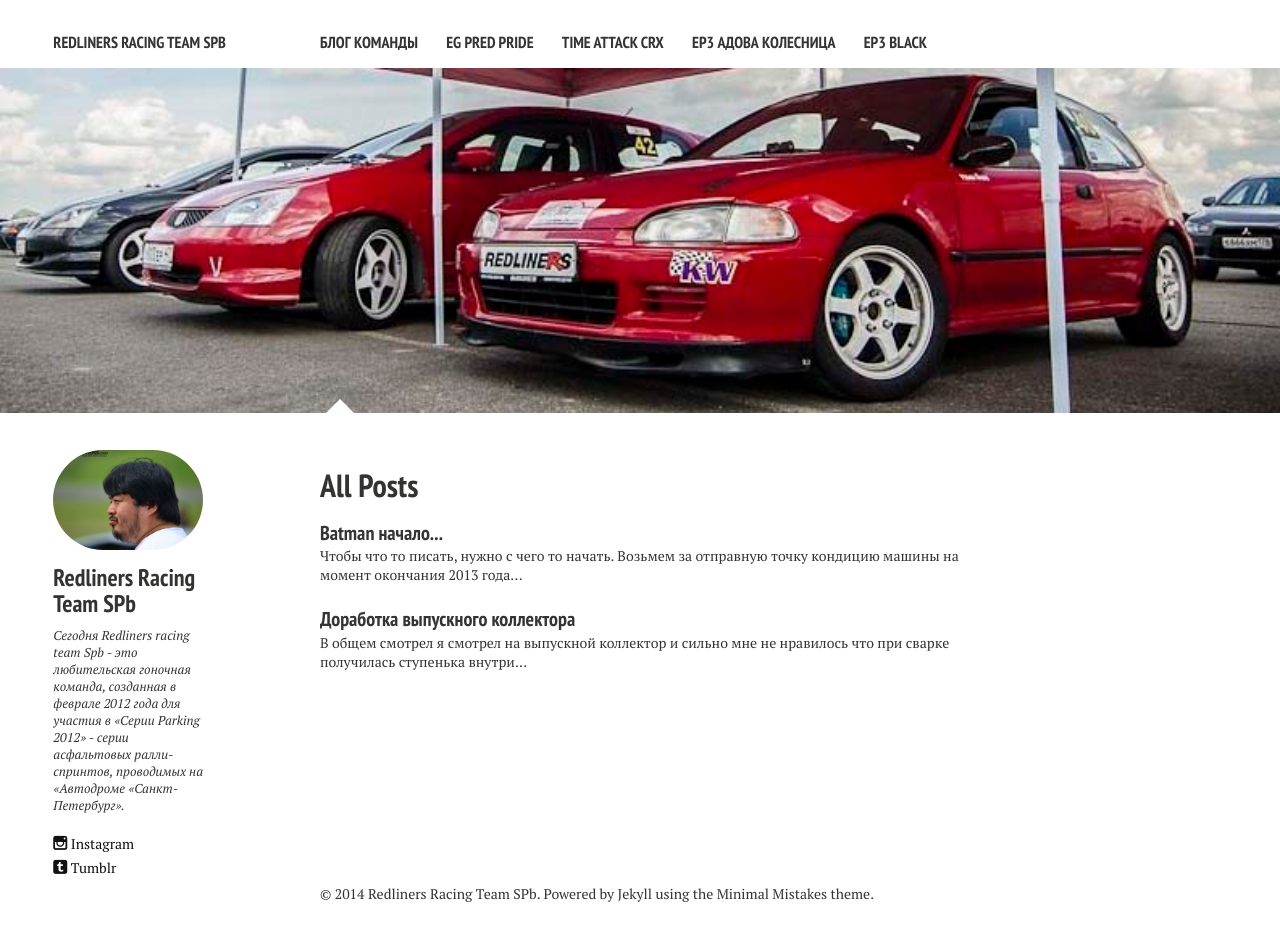
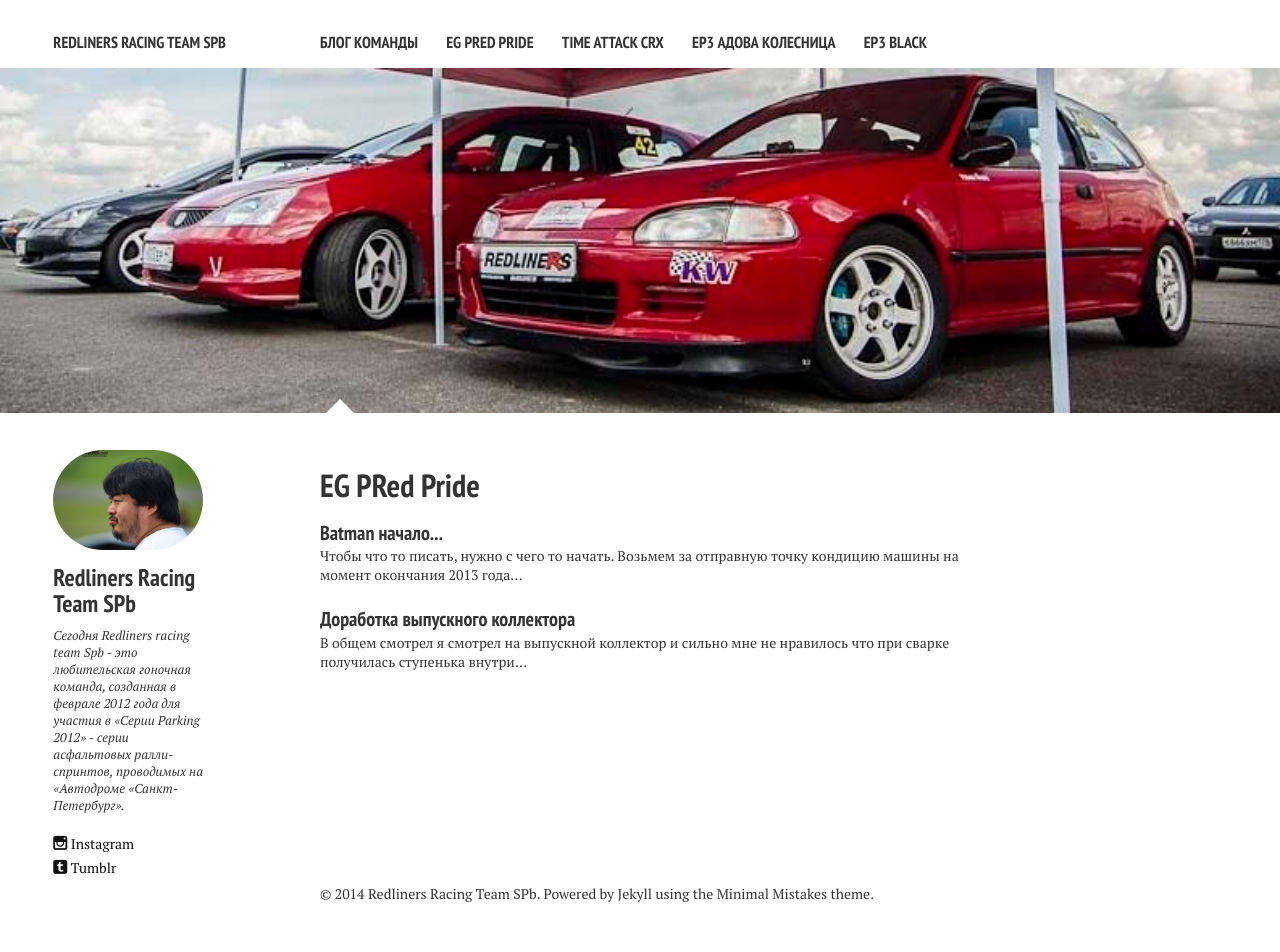
Before and after one commit to redliners-spb/redliners-spb.github.io, a Jekyll site: the page built from Andron83.md, in a window 1280 px wide. Built offline with Jekyll 4.4.1, drawn with Linux system fonts in a browser that asks for light colours; nearby versions of some CDN libraries.

```diff
--- a/Andron83.md
+++ b/Andron83.md
@@ -1,7 +1,7 @@
 ---
 layout: posts
 permalink: /Andron83/
-title: All Posts
+title: EG PRed Pride
 tagline: EG PRed Pride
 tags: []
 category: Andron83
```
Also changed, not shown: team.md (+1 -1 lines).
